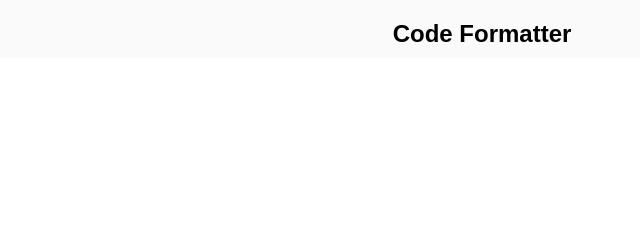
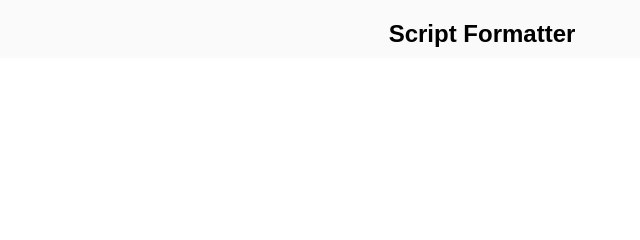
Before and after one commit to ZA1NZAFAR/zovh, a plain HTML site: page Beautifiers/Script/scriptBeautifier.html in a window 1280 px wide. Shown: the top 240 px of the page, 158-798 px from the left. Drawn offline with nearby package versions, Linux system fonts and the light colour scheme.

Commit message:
tiny fix

```diff
--- a/Beautifiers/Script/scriptBeautifier.html
+++ b/Beautifiers/Script/scriptBeautifier.html
@@ -10,7 +10,7 @@
 <body>
 
 <div id="codeTextContainer">
-    <h2>Code Formatter</h2>
+    <h2>Script Formatter</h2>
     <label for="code-input"></label><textarea id="code-input"></textarea>
 </div>
 <br>
```
